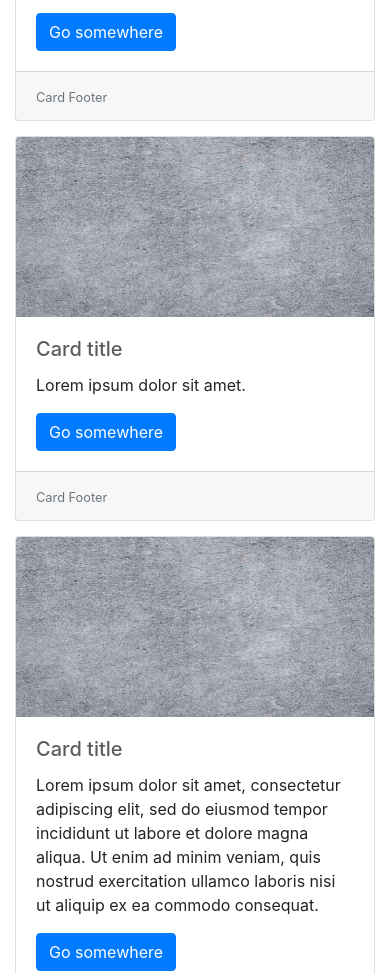
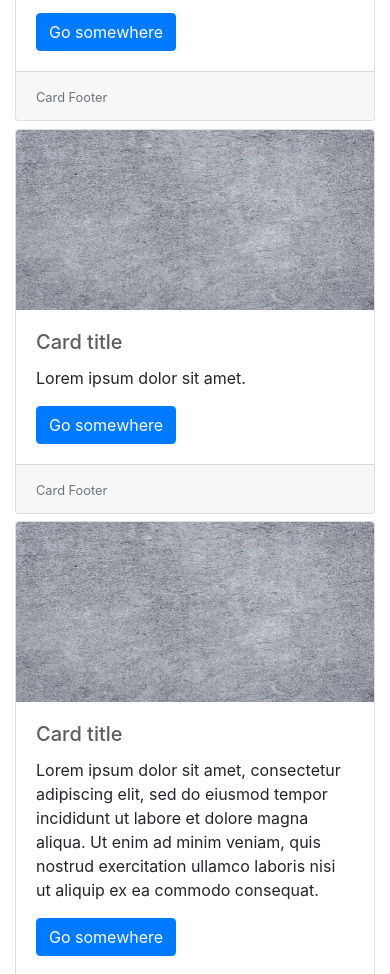
Before and after one commit to DustinChristians/template-javascript-ui, a website built with webpack: page src/index.html in a window 390 px wide. Shown: the part 5161-6135 px from the top of the page. Built offline with nearby package versions, Linux system fonts and the light colour scheme.

Commit message:
Adjusted the card deck for mobile.

```diff
--- a/src/styles/project/components/_cards.scss
+++ b/src/styles/project/components/_cards.scss
@@ -1,6 +1,16 @@
 .card {
   .card-img-top {
     height: 180px;
+  }
+}
+
+.card-deck {
+  @include mobile {
+    display: block;
+
+    .card {
+      margin-bottom: 2%;
+    }
   }
 }
 
@@ -11,7 +21,7 @@
   margin-right: -2%;
 
   .card {
-    flex: 0 0 1; // (100% - (3 margins * 2%)) / 3 items
+    display: block;
     margin-bottom: 2%;
     margin-right: 2%;
 
```
